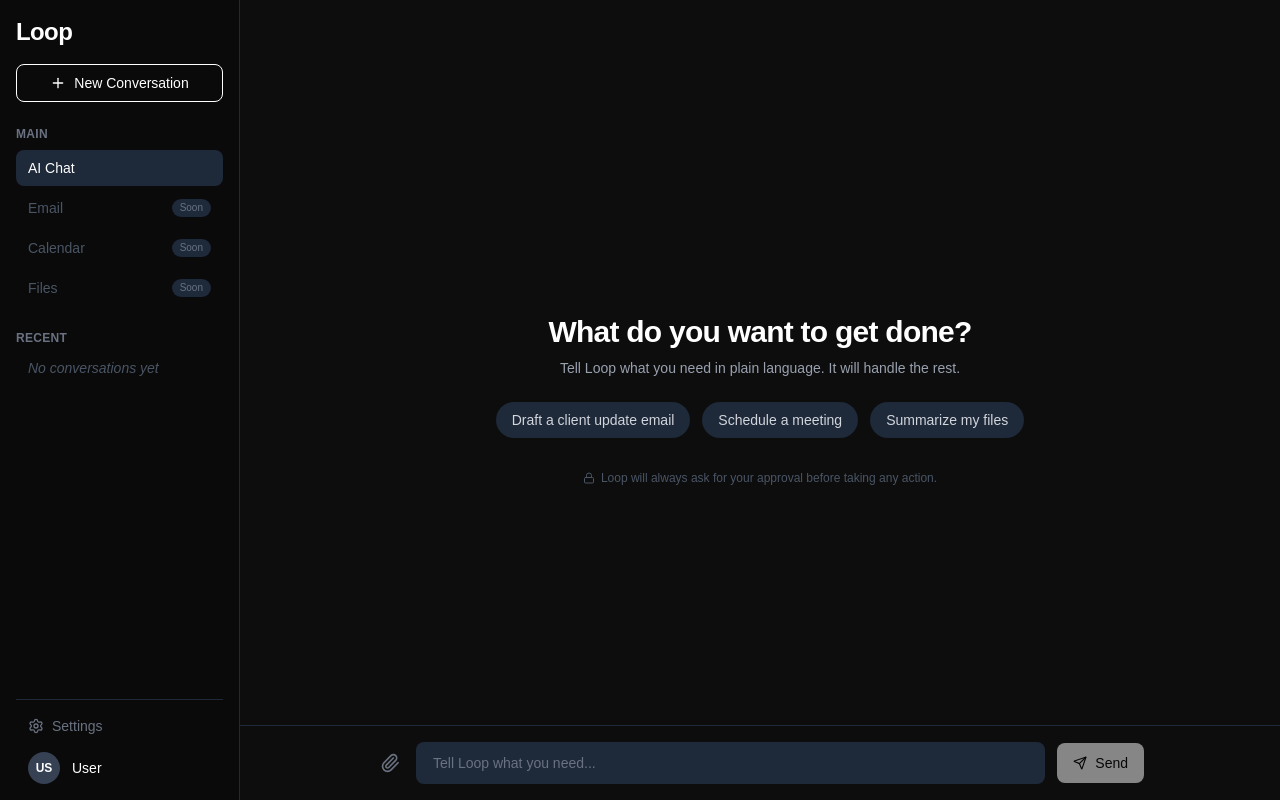
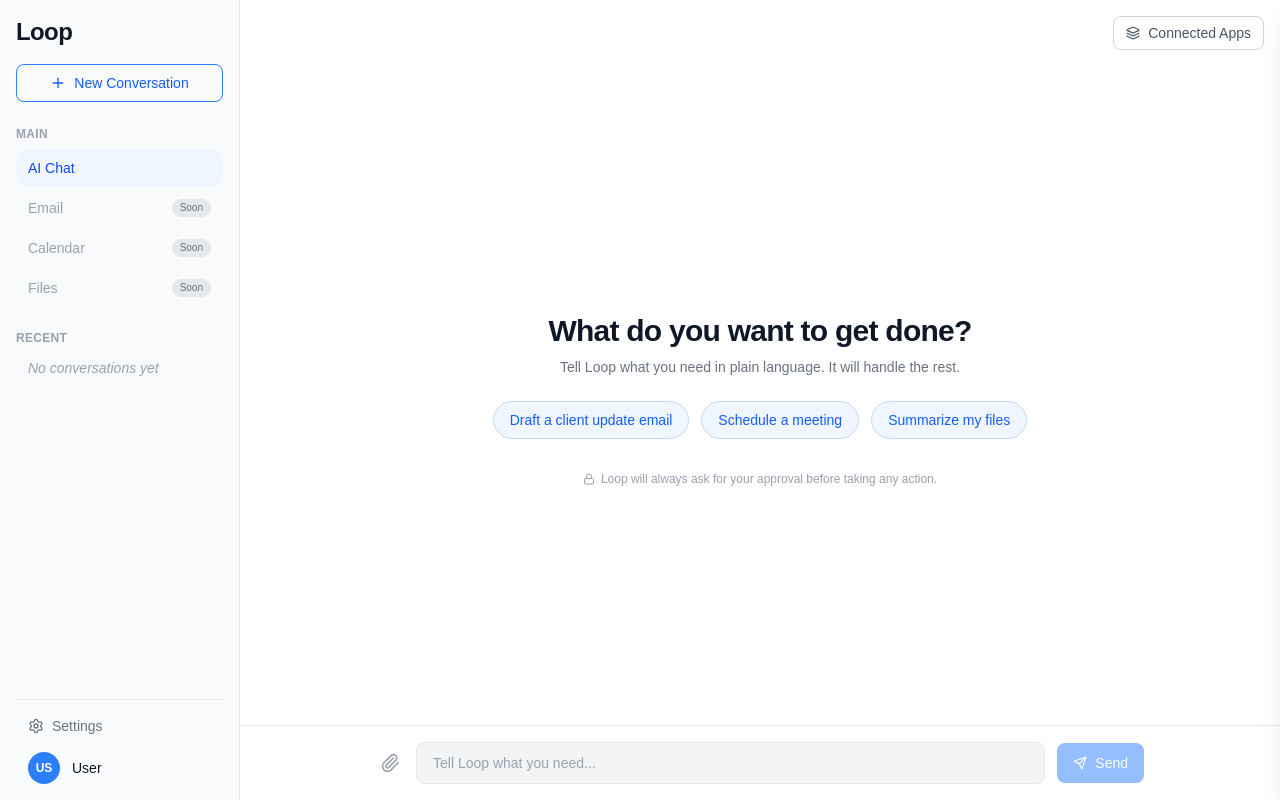
Before and after one commit to aminfxjamal-netizen/loopv1, a Next.js app: page /workspace in a window 1280 px wide. Built offline with nearby package versions, Linux system fonts and the light colour scheme.

Commit message:
Add workspace with Connected Apps panel - white theme

```diff
--- a/app/workspace/page.tsx
+++ b/app/workspace/page.tsx
@@ -1,13 +1,18 @@
 "use client";
 
-import React, { useState } from 'react';
+import React, { useState, useEffect } from 'react';
 import {
   MessageSquare,
   Paperclip,
   Send,
   Settings,
   Plus,
-  Lock
+  Lock,
+  X,
+  Mail,
+  Calendar,
+  HardDrive,
+  Layers
 } from 'lucide-react';
 
 export interface User {
@@ -44,6 +49,15 @@ export default function Workspace({ user = DEFAULT_USER }: WorkspaceProps) {
   const [inputValue, setInputValue] = useState<string>('');
   const [messages, setMessages] = useState<Message[]>([]);
   const [showConnectedApps, setShowConnectedApps] = useState<boolean>(false);
+
+  // Close panel on Escape key
+  useEffect(() => {
+    const handleEsc = (e: KeyboardEvent) => {
+      if (e.key === 'Escape') setShowConnectedApps(false);
+    };
+    window.addEventListener('keydown', handleEsc);
+    return () => window.removeEventListener('keydown', handleEsc);
+  }, []);
 
   const handleCreateConversation = () => {
     const newId = Math.random().toString(36).substring(7);
@@ -83,68 +97,68 @@ export default function Workspace({ user = DEFAULT_USER }: WorkspaceProps) {
   const currentUser = user || DEFAULT_USER;
 
   return (
-    <div className="flex h-screen w-full bg-[#0d0d0d] text-white overflow-hidden font-sans select-none">
-      {/* SIDEBAR */}
-      <aside className="w-[240px] bg-[#0a0a0a] border-r border-gray-800 flex flex-col h-full p-4 shrink-0">
-        <div className="text-2xl font-bold tracking-tight text-white mb-4">
+    <div className="flex h-screen w-full bg-white text-gray-900 overflow-hidden font-sans select-none">
+      {/* ========== SIDEBAR ========== */}
+      <aside className="w-[240px] bg-gray-50 border-r border-gray-200 flex flex-col h-full p-4 shrink-0">
+        <div className="text-2xl font-bold tracking-tight text-gray-900 mb-4">
           Loop
         </div>
 
         <button
           onClick={handleCreateConversation}
-          className="flex items-center justify-center gap-2 border border-white bg-transparent rounded-lg py-2 px-4 text-sm font-medium hover:bg-gray-800 transition-colors w-full"
+          className="flex items-center justify-center gap-2 border border-blue-500 text-blue-600 bg-transparent rounded-lg py-2 px-4 text-sm font-medium hover:bg-blue-50 transition-colors w-full"
         >
           <Plus size={16} />
           New Conversation
         </button>
 
-        <div className="text-gray-500 uppercase text-xs tracking-wide font-semibold mt-6 mb-2">
+        <div className="text-gray-400 uppercase text-xs tracking-wide font-semibold mt-6 mb-2">
           MAIN
         </div>
         <nav className="space-y-1">
-          <button className="flex items-center w-full text-left py-2 px-3 bg-gray-800 rounded-lg text-sm font-medium text-white">
+          <button className="flex items-center w-full text-left py-2 px-3 bg-blue-50 rounded-lg text-sm font-medium text-blue-700">
             AI Chat
           </button>
 
-          <div className="flex items-center justify-between py-2 px-3 text-sm font-medium text-gray-600">
+          <div className="flex items-center justify-between py-2 px-3 text-sm font-medium text-gray-400">
             <span>Email</span>
-            <span className="bg-gray-800 text-gray-500 text-[10px] px-2 py-0.5 rounded-full font-normal">Soon</span>
+            <span className="bg-gray-200 text-gray-500 text-[10px] px-2 py-0.5 rounded-full font-normal">Soon</span>
           </div>
 
-          <div className="flex items-center justify-between py-2 px-3 text-sm font-medium text-gray-600">
+          <div className="flex items-center justify-between py-2 px-3 text-sm font-medium text-gray-400">
             <span>Calendar</span>
-            <span className="bg-gray-800 text-gray-500 text-[10px] px-2 py-0.5 rounded-full font-normal">Soon</span>
+            <span className="bg-gray-200 text-gray-500 text-[10px] px-2 py-0.5 rounded-full font-normal">Soon</span>
           </div>
 
-          <div className="flex items-center justify-between py-2 px-3 text-sm font-medium text-gray-600">
+          <div className="flex items-center justify-between py-2 px-3 text-sm font-medium text-gray-400">
             <span>Files</span>
-            <span className="bg-gray-800 text-gray-500 text-[10px] px-2 py-0.5 rounded-full font-normal">Soon</span>
+            <span className="bg-gray-200 text-gray-500 text-[10px] px-2 py-0.5 rounded-full font-normal">Soon</span>
           </div>
         </nav>
 
-        <div className="text-gray-500 uppercase text-xs tracking-wide font-semibold mt-6 mb-2">
+        <div className="text-gray-400 uppercase text-xs tracking-wide font-semibold mt-6 mb-2">
           RECENT
         </div>
         <div className="flex-1 overflow-y-auto space-y-1 max-h-[calc(100vh-340px)]">
           {conversations.length === 0 ? (
-            <div className="text-gray-600 text-sm italic px-3 py-1">
+            <div className="text-gray-400 text-sm italic px-3 py-1">
               No conversations yet
             </div>
           ) : (
             conversations.map((conv) => (
               <div
                 key={conv.id}
-                className="flex items-center gap-2 py-2 px-3 text-sm text-gray-300 hover:bg-gray-900 rounded-lg cursor-pointer truncate"
+                className="flex items-center gap-2 py-2 px-3 text-sm text-gray-700 hover:bg-gray-100 rounded-lg cursor-pointer truncate"
               >
-                <MessageSquare size={14} className="shrink-0 text-gray-500" />
+                <MessageSquare size={14} className="shrink-0 text-gray-400" />
                 <span className="truncate">{conv.title}</span>
               </div>
             ))
           )}
         </div>
 
-        <div className="border-t border-gray-800 pt-4 mt-auto space-y-4">
-          <button className="flex items-center gap-2 text-gray-500 text-sm hover:text-white transition-colors w-full text-left px-3">
+        <div className="border-t border-gray-200 pt-4 mt-auto space-y-4">
+          <button className="flex items-center gap-2 text-gray-500 text-sm hover:text-gray-900 transition-colors w-full text-left px-3">
             <Settings size={16} />
             Settings
           </button>
@@ -158,12 +172,12 @@ export default function Workspace({ user = DEFAULT_USER }: WorkspaceProps) {
                   className="h-8 w-8 rounded-full object-cover shrink-0"
                 />
               ) : (
-                <div className="h-8 w-8 rounded-full bg-gray-700 text-white text-xs font-semibold flex items-center justify-center shrink-0">
+                <div className="h-8 w-8 rounded-full bg-blue-500 text-white text-xs font-semibold flex items-center justify-center shrink-0">
                   {getInitials(currentUser.name)}
                 </div>
               )}
               <div className="flex flex-col min-w-0">
-                <span className="text-sm font-medium text-white truncate">{currentUser.name}</span>
+                <span className="text-sm font-medium text-gray-900 truncate">{currentUser.name}</span>
                 {currentUser.role && (
                   <span className="text-xs text-gray-500 truncate">{currentUser.role}</span>
                 )}
@@ -173,41 +187,52 @@ export default function Workspace({ user = DEFAULT_USER }: WorkspaceProps) {
         </div>
       </aside>
 
-      {/* MAIN CONTENT AREA */}
-      <main className="flex-1 flex flex-col h-full relative">
+      {/* ========== MAIN CONTENT AREA ========== */}
+      <main className="flex-1 flex flex-col h-full relative bg-white">
+
+        {/* CONNECTED APPS BUTTON */}
+        <button
+          onClick={() => setShowConnectedApps(true)}
+          className="absolute top-4 right-4 z-30 flex items-center gap-2 border border-gray-300 text-gray-600 text-sm px-3 py-1.5 rounded-lg hover:bg-gray-100 hover:text-gray-900 transition-colors"
+        >
+          <Layers size={14} />
+          Connected Apps
+        </button>
+
+        {/* CHAT AREA */}
         <div className="flex-1 overflow-y-auto p-6 flex flex-col">
           {messages.length === 0 ? (
             /* EMPTY STATE */
             <div className="flex-1 flex flex-col items-center justify-center text-center max-w-2xl mx-auto my-auto">
-              <h1 className="text-3xl font-semibold text-white tracking-tight">
+              <h1 className="text-3xl font-semibold text-gray-900 tracking-tight">
                 What do you want to get done?
               </h1>
-              <p className="text-gray-400 text-sm mt-2">
+              <p className="text-gray-500 text-sm mt-2">
                 Tell Loop what you need in plain language. It will handle the rest.
               </p>
 
               <div className="flex flex-wrap gap-3 mt-6 justify-center">
                 <button
                   onClick={() => setInputValue("Draft a client update email")}
-                  className="bg-gray-800 text-gray-300 text-sm px-4 py-2 rounded-full cursor-pointer hover:bg-gray-700 transition-colors"
+                  className="bg-blue-50 text-blue-600 text-sm px-4 py-2 rounded-full cursor-pointer hover:bg-blue-100 transition-colors border border-blue-200"
                 >
                   Draft a client update email
                 </button>
                 <button
                   onClick={() => setInputValue("Schedule a meeting")}
-                  className="bg-gray-800 text-gray-300 text-sm px-4 py-2 rounded-full cursor-pointer hover:bg-gray-700 transition-colors"
+                  className="bg-blue-50 text-blue-600 text-sm px-4 py-2 rounded-full cursor-pointer hover:bg-blue-100 transition-colors border border-blue-200"
                 >
                   Schedule a meeting
                 </button>
                 <button
                   onClick={() => setInputValue("Summarize my files")}
-                  className="bg-gray-800 text-gray-300 text-sm px-4 py-2 rounded-full cursor-pointer hover:bg-gray-700 transition-colors"
+                  className="bg-blue-50 text-blue-600 text-sm px-4 py-2 rounded-full cursor-pointer hover:bg-blue-100 transition-colors border border-blue-200"
                 >
                   Summarize my files
                 </button>
               </div>
 
-              <div className="text-gray-600 text-xs mt-8 flex items-center gap-1.5">
+              <div className="text-gray-400 text-xs mt-8 flex items-center gap-1.5">
                 <Lock size={12} />
                 Loop will always ask for your approval before taking any action.
               </div>
@@ -223,8 +248,8 @@ export default function Workspace({ user = DEFAULT_USER }: WorkspaceProps) {
                   <div
                     className={`max-w-[80%] rounded-lg px-4 py-2.5 text-sm leading-relaxed ${
                       msg.role === 'user'
-                        ? 'bg-white text-black font-normal'
-                        : 'bg-gray-800 text-gray-100'
+                        ? 'bg-blue-500 text-white font-normal'
+                        : 'bg-gray-100 text-gray-900'
                     }`}
                   >
                     {msg.content}
@@ -236,11 +261,11 @@ export default function Workspace({ user = DEFAULT_USER }: WorkspaceProps) {
         </div>
 
         {/* INPUT BAR */}
-        <div className="absolute bottom-0 left-0 right-0 bg-[#0d0d0d] border-t border-gray-800 p-4">
+        <div className="absolute bottom-0 left-0 right-0 bg-white border-t border-gray-200 p-4">
           <form onSubmit={handleSendMessage} className="max-w-3xl mx-auto flex items-center gap-3">
             <button
               type="button"
-              className="text-gray-500 hover:text-gray-400 p-1 shrink-0"
+              className="text-gray-400 hover:text-gray-600 p-1 shrink-0"
             >
               <Paperclip size={20} />
             </button>
@@ -250,19 +275,84 @@ export default function Workspace({ user = DEFAULT_USER }: WorkspaceProps) {
               value={inputValue}
               onChange={(e) => setInputValue(e.target.value)}
               placeholder="Tell Loop what you need..."
-              className="flex-1 bg-gray-800 text-white rounded-lg px-4 py-2.5 placeholder-gray-500 outline-none text-sm border border-transparent focus:border-gray-700 transition-colors"
+              className="flex-1 bg-gray-100 text-gray-900 rounded-lg px-4 py-2.5 placeholder-gray-400 outline-none text-sm border border-gray-200 focus:border-blue-400 focus:ring-1 focus:ring-blue-400 transition-colors"
             />
 
             <button
               type="submit"
               disabled={!inputValue.trim()}
-              className="bg-white text-black px-4 py-2.5 rounded-lg font-medium text-sm flex items-center gap-2 disabled:opacity-50 transition-opacity shrink-0"
+              className="bg-blue-500 text-white px-4 py-2.5 rounded-lg font-medium text-sm flex items-center gap-2 disabled:opacity-50 transition-opacity shrink-0 hover:bg-blue-600"
             >
               <Send size={14} />
               Send
             </button>
           </form>
         </div>
+
+        {/* ========== CONNECTED APPS OVERLAY ========== */}
+        {showConnectedApps && (
+          <div
+            className="fixed inset-0 bg-black/20 z-40"
+            onClick={() => setShowConnectedApps(false)}
+          />
+        )}
+
+        {/* ========== CONNECTED APPS PANEL ========== */}
+        <div className={`fixed right-0 top-0 h-full w-[320px] bg-white border-l border-gray-200 z-50 p-6 overflow-y-auto transform transition-transform duration-300 ease-in-out shadow-xl ${showConnectedApps ? 'translate-x-0' : 'translate-x-full'}`}>
+
+          {/* Panel Header */}
+          <div className="flex items-center justify-between mb-1">
+            <h2 className="text-lg font-semibold text-gray-900">Connected Apps</h2>
+            <button
+              onClick={() => setShowConnectedApps(false)}
+              className="text-gray-400 hover:text-gray-900 transition-colors"
+            >
+              <X size={20} />
+            </button>
+          </div>
+          <p className="text-sm text-gray-500 mb-6">Manage your integrations</p>
+
+          {/* Gmail Card — Active */}
+          <div className="bg-gray-50 rounded-xl p-4 border border-gray-200 mb-4">
+            <div className="flex items-center gap-2">
+              <Mail size={18} className="text-red-500" />
+              <span className="text-gray-900 font-medium text-sm">Gmail</span>
+              <span className="h-2 w-2 bg-green-500 rounded-full ml-auto"></span>
+            </div>
+            <p className="text-xs text-gray-500 mt-2">Send emails and track follow-ups directly from Loop.</p>
+            <button
+              onClick={() => console.log("Connect Gmail")}
+              className="bg-blue-500 text-white text-sm font-medium px-4 py-1.5 rounded-lg mt-3 hover:bg-blue-600 transition"
+            >
+              Connect
+            </button>
+          </div>
+
+          {/* Calendar Card — Coming Soon */}
+          <div className="bg-gray-50 rounded-xl p-4 border border-gray-200 mb-4 opacity-60">
+            <div className="flex items-center gap-2">
+              <Calendar size={18} className="text-blue-500" />
+              <span className="text-gray-400 font-medium text-sm">Calendar</span>
+              <span className="bg-gray-200 text-gray-500 text-[10px] px-2 py-0.5 rounded-full ml-auto">Soon</span>
+            </div>
+            <p className="text-xs text-gray-400 mt-2">Schedule meetings and manage your calendar.</p>
+            <p className="text-xs text-gray-400 mt-3">Coming in V1.1</p>
+          </div>
+
+          {/* Drive Card — Coming Soon */}
+          <div className="bg-gray-50 rounded-xl p-4 border border-gray-200 mb-4 opacity-60">
+            <div className="flex items-center gap-2">
+              <HardDrive size={18} className="text-yellow-500" />
+              <span className="text-gray-400 font-medium text-sm">Drive</span>
+              <span className="bg-gray-200 text-gray-500 text-[10px] px-2 py-0.5 rounded-full ml-auto">Soon</span>
+            </div>
+            <p className="text-xs text-gray-400 mt-2">Access and summarize your files and documents.</p>
+            <p className="text-xs text-gray-400 mt-3">Coming in V1.1</p>
+          </div>
+
+          {/* Bottom Note */}
+          <p className="text-xs text-gray-400 text-center mt-8">More integrations coming soon.</p>
+        </div>
       </main>
     </div>
   );
```
